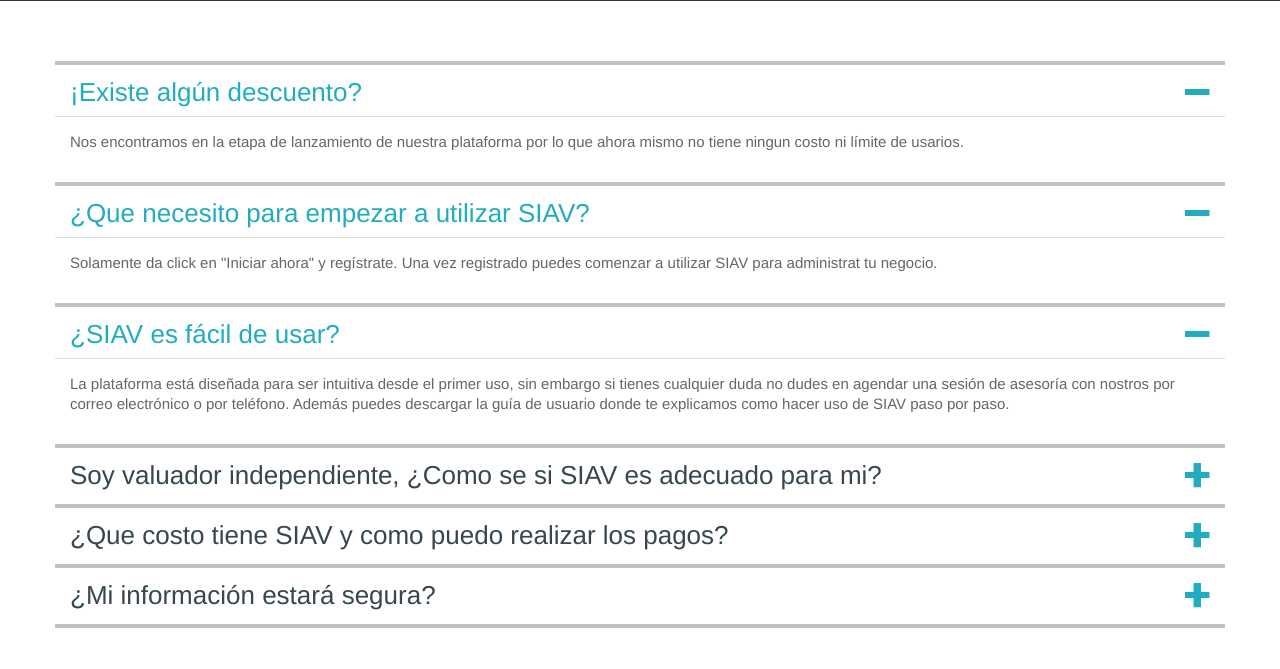
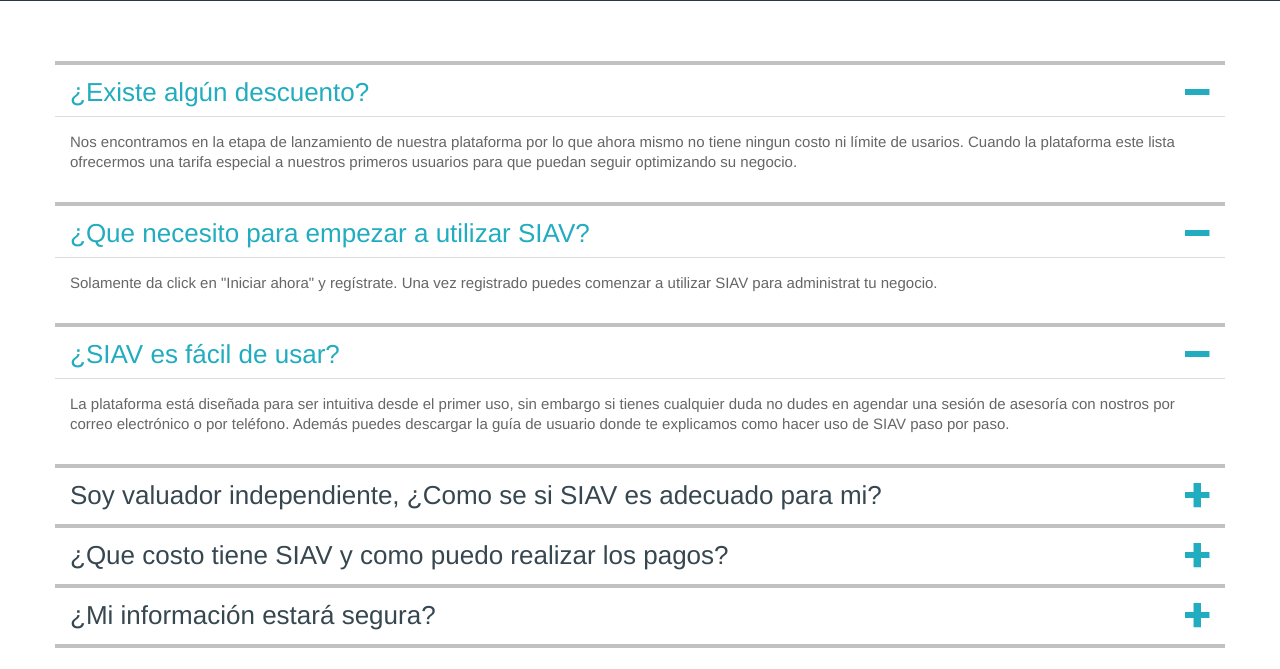
Before and after one commit to gusreyes01/SIAV_site, a Django app: template templates/faq.html in a window 1280 px wide. Shown: the part 851-1520 px from the top of the page. Run offline with Django 3.2, Linux system fonts and the light colour scheme; the template is opened without the code that fills it, so the values that code supplies are empty; some libraries are stand-ins or nearby versions.

Commit message:
corrected collapsible

```diff
--- a/templates/faq.html
+++ b/templates/faq.html
@@ -24,28 +24,28 @@
     <div class="container">
         <div class="row panel-group" id="accordion" role="tablist" aria-multiselectable="true">
 			<div class="panel panel-default">
-				<div class="panel-heading" role="tab" id="headingOne">
+				<div class="panel-heading" role="tab" id="headingZero">
 					<h4 class="panel-title">
-						<a role="button" data-toggle="collapse" data-parent="#accordion" href="#collapseOne" aria-expanded="true" aria-controls="collapseOne">
-							¡Existe algún descuento?
+						<a role="button" data-toggle="collapse" data-parent="#accordion" href="#collapseZero" aria-expanded="true" aria-controls="collapseZero">
+							¿Existe algún descuento?
 						</a>
 					</h4>
 				</div>
-				<div id="collapseOne" class="panel-collapse collapse in" role="tabpanel" aria-labelledby="headingOne">
+				<div id="collapseZero" class="panel-collapse collapse in" role="tabpanel" aria-labelledby="headingZero">
 					<div class="panel-body">
-					    Nos encontramos en la etapa de lanzamiento de nuestra plataforma por lo que ahora mismo no tiene ningun costo ni límite de usarios.
+					    Nos encontramos en la etapa de lanzamiento de nuestra plataforma por lo que ahora mismo no tiene ningun costo ni límite de usarios. Cuando la plataforma este lista ofrecermos una tarifa especial a nuestros primeros usuarios para que puedan seguir optimizando su negocio.
                     </div>
 				</div>
 			</div>
 			<div class="panel panel-default">
-				<div class="panel-heading" role="tab" id="headingOne">
+				<div class="panel-heading" role="tab" id="headingBeta">
 					<h4 class="panel-title">
-						<a role="button" data-toggle="collapse" data-parent="#accordion" href="#collapseOne" aria-expanded="true" aria-controls="collapseOne">
+						<a role="button" data-toggle="collapse" data-parent="#accordion" href="#collapseBeta" aria-expanded="true" aria-controls="collapseBeta">
 							¿Que necesito para empezar a utilizar SIAV?
 						</a>
 					</h4>
 				</div>
-				<div id="collapseOne" class="panel-collapse collapse in" role="tabpanel" aria-labelledby="headingOne">
+				<div id="collapseBeta" class="panel-collapse collapse in" role="tabpanel" aria-labelledby="headingBeta">
 					<div class="panel-body">
 					    Solamente da click en "Iniciar ahora" y regístrate. Una vez registrado puedes comenzar a utilizar SIAV para administrat tu negocio.
                     </div>
```
